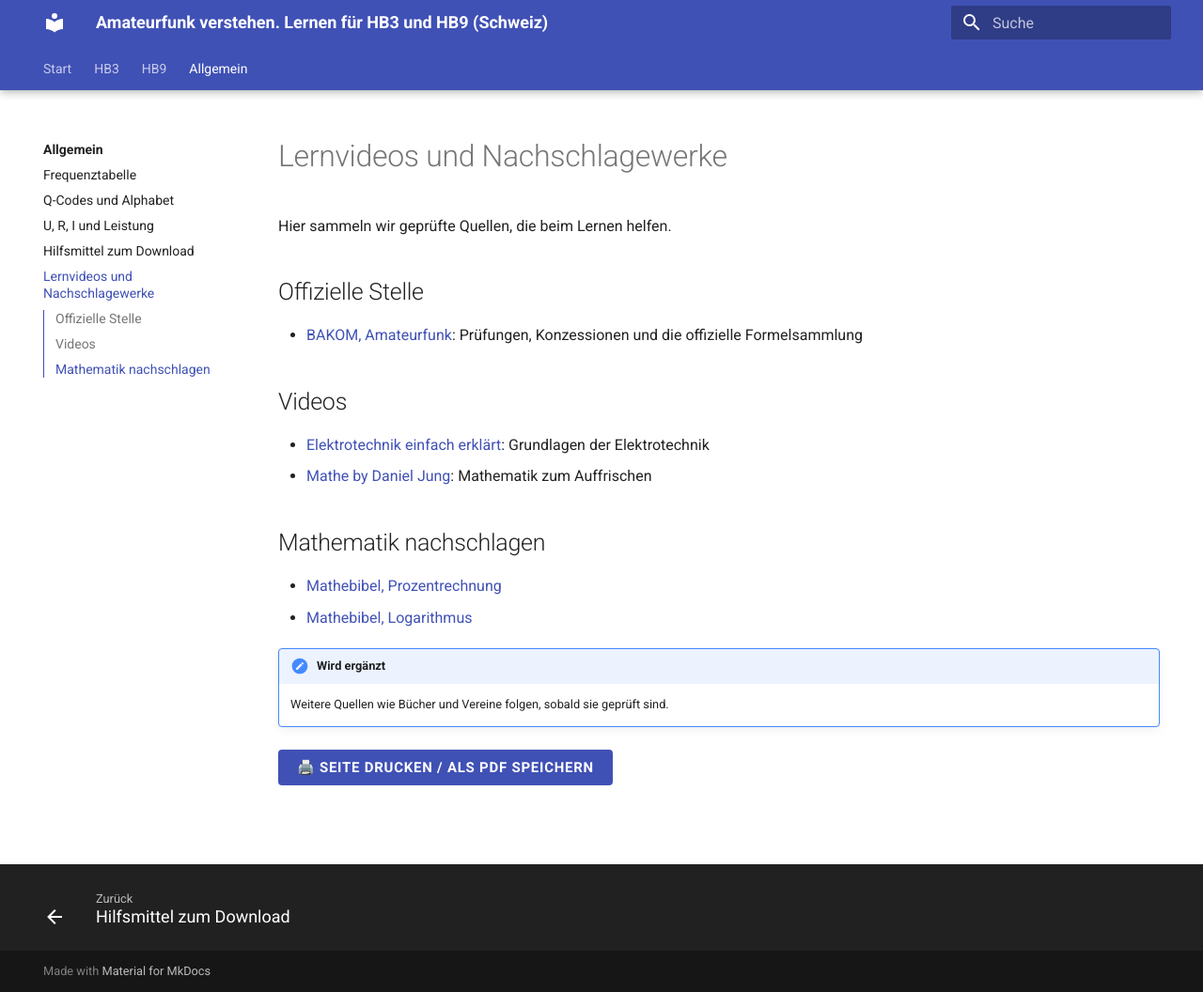
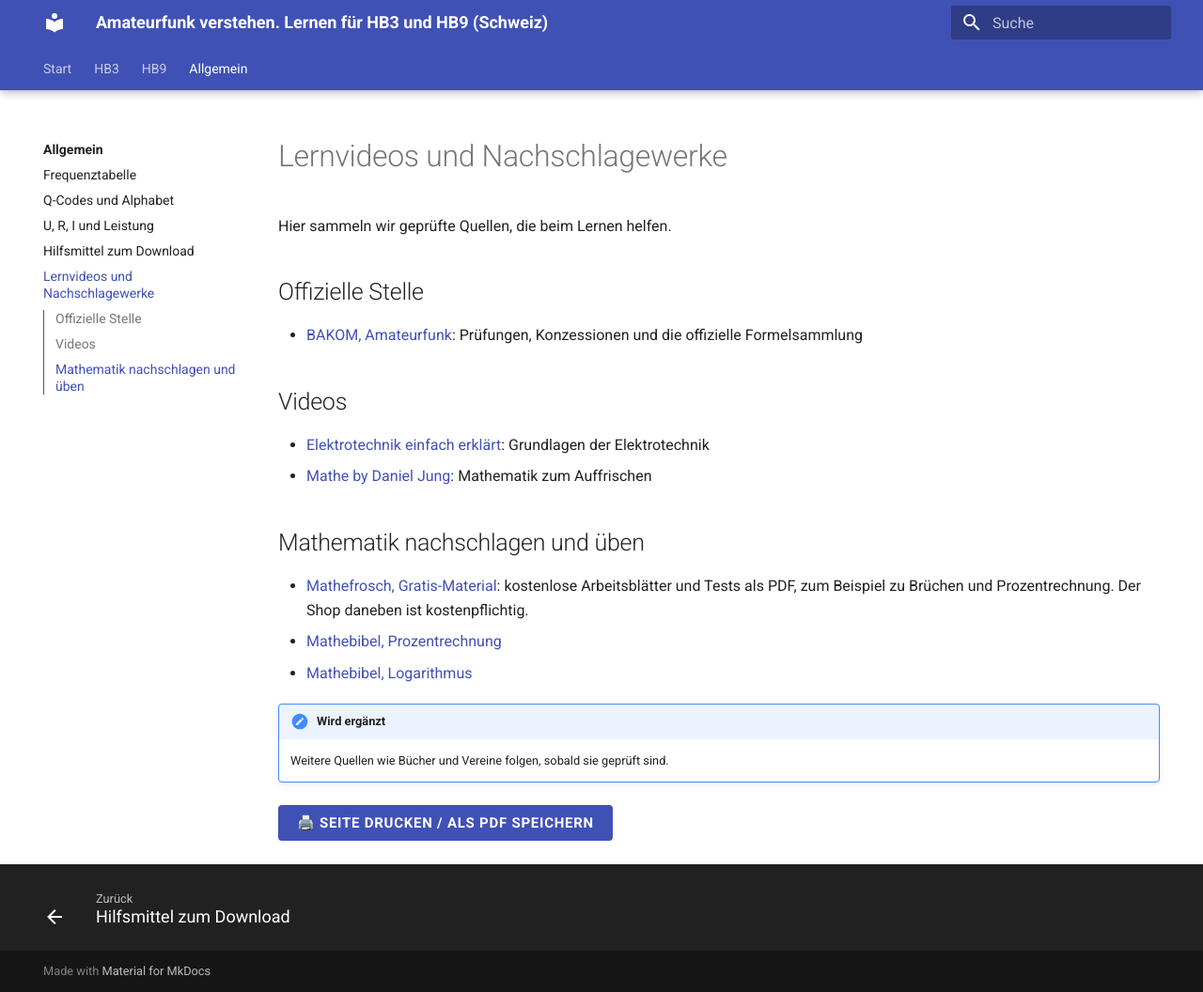
Before and after one commit to MaShaoDe/Amateurfunk-verstehen, an MkDocs documentation site: the page built from docs/allgemein/lernquellen.md, in a window 1280 px wide and 1056 px high. Shown: the whole window at 94% size. Built offline with MkDocs 1.6.1 and Material for MkDocs 9.7.7, drawn with Linux system fonts in a browser that asks for light colours.

Commit message:
Lernquellen: Mathefrosch Gratis-Material ergänzt

```diff
--- a/docs/allgemein/lernquellen.md
+++ b/docs/allgemein/lernquellen.md
@@ -11,8 +11,9 @@ Hier sammeln wir geprüfte Quellen, die beim Lernen helfen.
 - [Elektrotechnik einfach erklärt](https://www.youtube.com/@Elektrotechnik-einfach): Grundlagen der Elektrotechnik
 - [Mathe by Daniel Jung](https://www.youtube.com/@MathebyDanielJung): Mathematik zum Auffrischen
 
-## Mathematik nachschlagen
+## Mathematik nachschlagen und üben
 
+- [Mathefrosch, Gratis-Material](https://mathefrosch.com/shop/?bereich=material): kostenlose Arbeitsblätter und Tests als PDF, zum Beispiel zu Brüchen und Prozentrechnung. Der Shop daneben ist kostenpflichtig.
 - [Mathebibel, Prozentrechnung](https://www.mathebibel.de/prozentrechnung)
 - [Mathebibel, Logarithmus](https://www.mathebibel.de/logarithmus)
 
```
